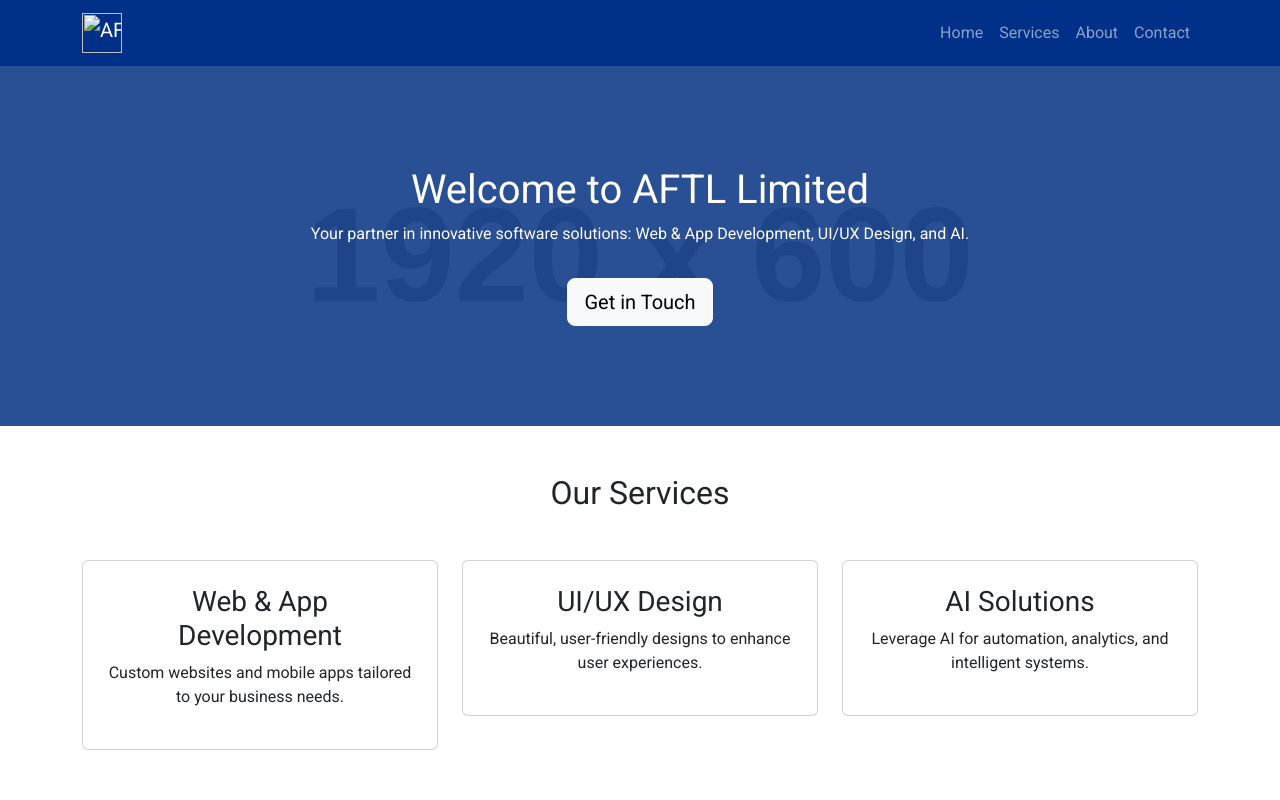
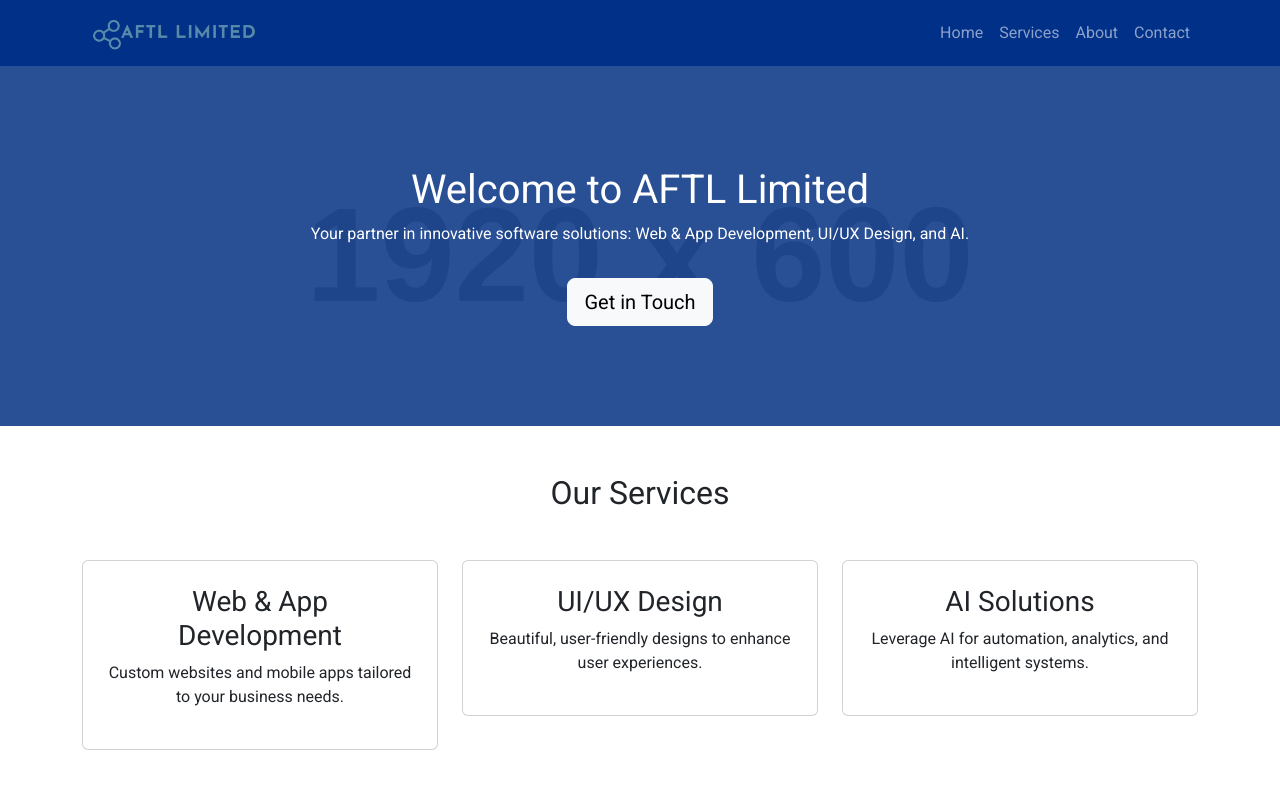
Before and after one commit to AFTLlimited25/AFTL-Website, a plain HTML site: page index.html in a window 1280 px wide. Shown: the top 800 px of the page. Drawn offline with nearby package versions, Linux system fonts and the light colour scheme; placeholder pictures from the web are drawn by us.

Commit message:
Update index.html

```diff
--- a/index.html
+++ b/index.html
@@ -87,7 +87,7 @@
   <!-- Navbar -->
   <nav class="navbar navbar-expand-lg navbar-dark sticky-top">
     <div class="container">
-      <a class="navbar-brand" href="#"><img src="Logo_maker_project-removebg-preview.png" alt="AFTL Limited Logo"></a>
+      <a class="navbar-brand" href="#"><img src="Images/Logo_maker_project-removebg-preview.png" alt="AFTL Limited Logo"></a>
       <button class="navbar-toggler" type="button" data-bs-toggle="collapse" data-bs-target="#navbarNav">
         <span class="navbar-toggler-icon"></span>
       </button>
```
